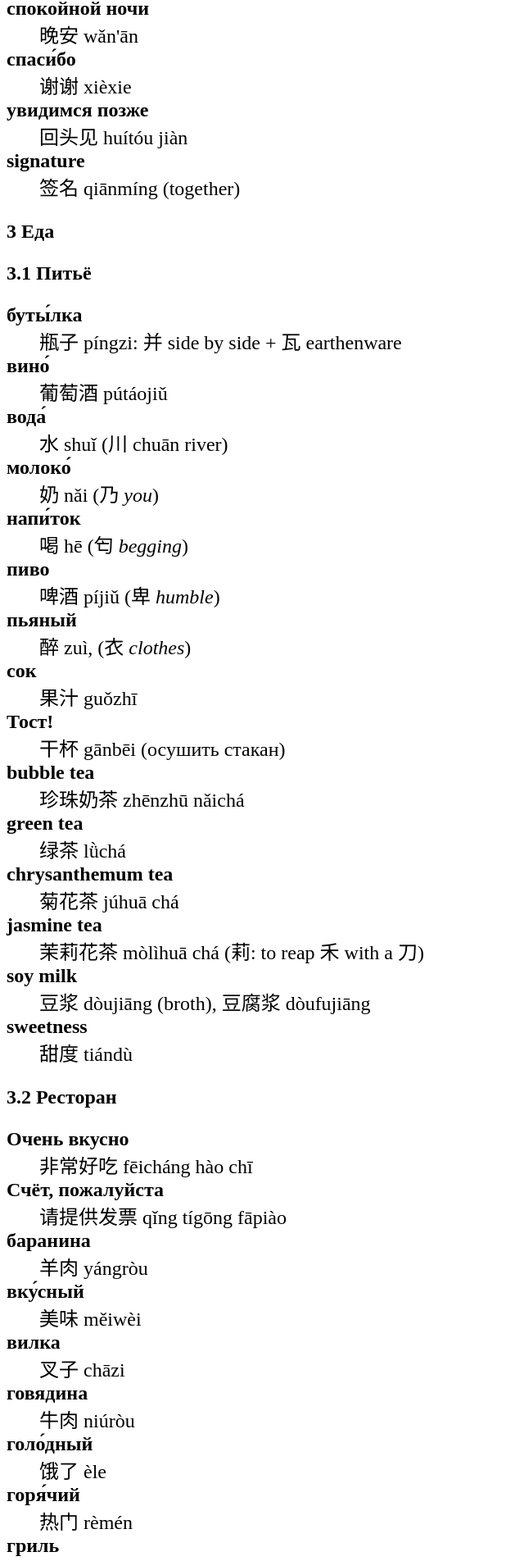
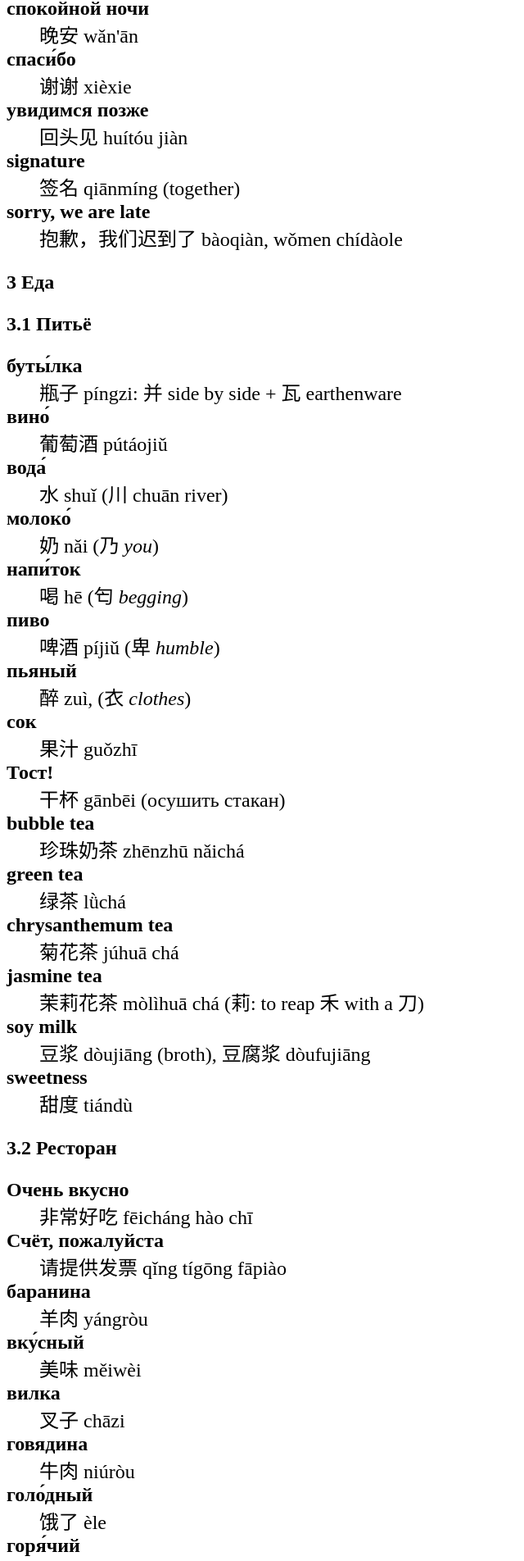
Before and after one commit to ssharoff/ssharoff.github.io, a Jekyll site: the page travel/chinese-phrasebook.html, which Jekyll copies as it is, in a window 1280 px wide. Shown: the part 2114-4018 px from the top of the page at 82% size, without its empty margins (0-640 px from the left). Built offline with Jekyll 4.4.1, drawn with Linux system fonts in a browser that asks for light colours; some of the changed text lies outside the part shown.

Commit message:
we are late

```diff
--- a/travel/chinese-phrasebook.html
+++ b/travel/chinese-phrasebook.html
@@ -3,7 +3,7 @@
 "http://www.w3.org/TR/xhtml1/DTD/xhtml1-strict.dtd">
 <html xmlns="http://www.w3.org/1999/xhtml" lang="en" xml:lang="en">
 <head>
-<!-- 2024-08-31 Sat 11:29 -->
+<!-- 2024-08-31 Sat 19:38 -->
 <meta http-equiv="Content-Type" content="text/html;charset=utf-8" />
 <meta name="viewport" content="width=device-width, initial-scale=1" />
 <title>Разговорник китайский</title>
@@ -39,7 +39,7 @@
   }
   pre.src {
     position: relative;
-    overflow: auto;
+    overflow: visible;
     padding-top: 1.2em;
   }
   pre.src:before {
@@ -51,7 +51,7 @@
     padding: 3px;
     border: 1px solid black;
   }
-  pre.src:hover:before { display: inline; margin-top: 14px;}
+  pre.src:hover:before { display: inline;}
   /* Languages per Org manual */
   pre.src-asymptote:before { content: 'Asymptote'; }
   pre.src-awk:before { content: 'Awk'; }
@@ -194,33 +194,57 @@
 </style>
 <style>*{font-size: x-large;}</style>
 <script type="text/javascript">
-// @license magnet:?xt=urn:btih:e95b018ef3580986a04669f1b5879592219e2a7a&dn=public-domain.txt Public Domain
+/*
+@licstart  The following is the entire license notice for the
+JavaScript code in this tag.
+
+Copyright (C) 2012-2020 Free Software Foundation, Inc.
+
+The JavaScript code in this tag is free software: you can
+redistribute it and/or modify it under the terms of the GNU
+General Public License (GNU GPL) as published by the Free Software
+Foundation, either version 3 of the License, or (at your option)
+any later version.  The code is distributed WITHOUT ANY WARRANTY;
+without even the implied warranty of MERCHANTABILITY or FITNESS
+FOR A PARTICULAR PURPOSE.  See the GNU GPL for more details.
+
+As additional permission under GNU GPL version 3 section 7, you
+may distribute non-source (e.g., minimized or compacted) forms of
+that code without the copy of the GNU GPL normally required by
+section 4, provided you include this license notice and a URL
+through which recipients can access the Corresponding Source.
+
+
+@licend  The above is the entire license notice
+for the JavaScript code in this tag.
+*/
 <!--/*--><![CDATA[/*><!--*/
  function CodeHighlightOn(elem, id)
  {
    var target = document.getElementById(id);
    if(null != target) {
-         elem.classList.add("code-highlighted");
-         target.classList.add("code-highlighted");
+     elem.cacheClassElem = elem.className;
+     elem.cacheClassTarget = target.className;
+     target.className = "code-highlighted";
+     elem.className   = "code-highlighted";
    }
  }
  function CodeHighlightOff(elem, id)
  {
    var target = document.getElementById(id);
-       if(null != target) {
-         elem.classList.remove("code-highlighted");
-         target.classList.remove("code-highlighted");
-       }
+   if(elem.cacheClassElem)
+     elem.className = elem.cacheClassElem;
+   if(elem.cacheClassTarget)
+     target.className = elem.cacheClassTarget;
  }
 /*]]>*///-->
-// @license-end
 </script>
 </head>
 <body>
 <div id="content">
 <h1 class="title">Разговорник китайский</h1>
-<div id="outline-container-org822d8d5" class="outline-2">
-<h2 id="org822d8d5"><span class="section-number-2">1</span> Интерфейсы</h2>
+<div id="outline-container-org525572c" class="outline-2">
+<h2 id="org525572c"><span class="section-number-2">1</span> Интерфейсы</h2>
 <div class="outline-text-2" id="text-1">
 <dl class="org-dl">
 <dt>Account</dt><dd>账户 zhànghù, 用户名 yònghùmíng</dd>
@@ -236,8 +260,8 @@
 </dl>
 </div>
 </div>
-<div id="outline-container-org4828138" class="outline-2">
-<h2 id="org4828138"><span class="section-number-2">2</span> Коммуникация</h2>
+<div id="outline-container-orgc4a0ba1" class="outline-2">
+<h2 id="orgc4a0ba1"><span class="section-number-2">2</span> Коммуникация</h2>
 <div class="outline-text-2" id="text-2">
 <dl class="org-dl">
 <dt>до свида́ния</dt><dd>再见 zàijiàn</dd>
@@ -265,16 +289,17 @@
 <dt>спаси́бо</dt><dd>谢谢 xièxie</dd>
 <dt>увидимся позже</dt><dd>回头见 huítóu jiàn</dd>
 <dt>signature</dt><dd>签名 qiānmíng (together)</dd>
+<dt>sorry, we are late</dt><dd>抱歉，我们迟到了 bàoqiàn, wǒmen chídàole</dd>
 </dl>
 </div>
 </div>
 
-<div id="outline-container-orgd5a8959" class="outline-2">
-<h2 id="orgd5a8959"><span class="section-number-2">3</span> Еда</h2>
+<div id="outline-container-org9687132" class="outline-2">
+<h2 id="org9687132"><span class="section-number-2">3</span> Еда</h2>
 <div class="outline-text-2" id="text-3">
 </div>
-<div id="outline-container-org918469d" class="outline-3">
-<h3 id="org918469d"><span class="section-number-3">3.1</span> Питьё</h3>
+<div id="outline-container-org3f0f8ea" class="outline-3">
+<h3 id="org3f0f8ea"><span class="section-number-3">3.1</span> Питьё</h3>
 <div class="outline-text-3" id="text-3-1">
 <dl class="org-dl">
 <dt>буты́лка</dt><dd>瓶子 píngzi: 并 side by side + 瓦 earthenware</dd>
@@ -296,8 +321,8 @@
 </div>
 </div>
 
-<div id="outline-container-orgf73a257" class="outline-3">
-<h3 id="orgf73a257"><span class="section-number-3">3.2</span> Ресторан</h3>
+<div id="outline-container-orgdd9c68e" class="outline-3">
+<h3 id="orgdd9c68e"><span class="section-number-3">3.2</span> Ресторан</h3>
 <div class="outline-text-3" id="text-3-2">
 <dl class="org-dl">
 <dt>Очень вкусно</dt><dd>非常好吃   fēicháng hào chī</dd>
@@ -359,8 +384,8 @@
 </div>
 </div>
 
-<div id="outline-container-org760e131" class="outline-3">
-<h3 id="org760e131"><span class="section-number-3">3.3</span> Фрукты и овощи</h3>
+<div id="outline-container-org78f9ffa" class="outline-3">
+<h3 id="org78f9ffa"><span class="section-number-3">3.3</span> Фрукты и овощи</h3>
 <div class="outline-text-3" id="text-3-3">
 <dl class="org-dl">
 <dt>арбу́з</dt><dd>西瓜   xīguā</dd>
@@ -390,8 +415,8 @@
 </div>
 </div>
 
-<div id="outline-container-org23d6619" class="outline-2">
-<h2 id="org23d6619"><span class="section-number-2">4</span> Магазин</h2>
+<div id="outline-container-org7f61fb7" class="outline-2">
+<h2 id="org7f61fb7"><span class="section-number-2">4</span> Магазин</h2>
 <div class="outline-text-2" id="text-4">
 <dl class="org-dl">
 <dt>дешево</dt><dd>便宜     piányí</dd>
@@ -407,8 +432,8 @@
 </div>
 </div>
 
-<div id="outline-container-org4fd647e" class="outline-2">
-<h2 id="org4fd647e"><span class="section-number-2">5</span> Размер</h2>
+<div id="outline-container-org7675631" class="outline-2">
+<h2 id="org7675631"><span class="section-number-2">5</span> Размер</h2>
 <div class="outline-text-2" id="text-5">
 <dl class="org-dl">
 <dt>короткий</dt><dd>短  duǎn</dd>
@@ -422,8 +447,8 @@
 </div>
 </div>
 
-<div id="outline-container-org453e3fc" class="outline-2">
-<h2 id="org453e3fc"><span class="section-number-2">6</span> Город</h2>
+<div id="outline-container-org10cbc66" class="outline-2">
+<h2 id="org10cbc66"><span class="section-number-2">6</span> Город</h2>
 <div class="outline-text-2" id="text-6">
 <dl class="org-dl">
 <dt>банкома́т</dt><dd>自动提款机 zìdòng tí kuǎn jī:</dd>
@@ -435,8 +460,8 @@
 </dl>
 </div>
 </div>
-<div id="outline-container-org4819fcd" class="outline-2">
-<h2 id="org4819fcd"><span class="section-number-2">7</span> Погода</h2>
+<div id="outline-container-org8762844" class="outline-2">
+<h2 id="org8762844"><span class="section-number-2">7</span> Погода</h2>
 <div class="outline-text-2" id="text-7">
 <dl class="org-dl">
 <dt>бу́ря</dt><dd></dd>
@@ -494,8 +519,8 @@
 </div>
 </div>
 
-<div id="outline-container-orgba13f9d" class="outline-2">
-<h2 id="orgba13f9d"><span class="section-number-2">8</span> Associations</h2>
+<div id="outline-container-org7374614" class="outline-2">
+<h2 id="org7374614"><span class="section-number-2">8</span> Associations</h2>
 <div class="outline-text-2" id="text-8">
 <dl class="org-dl">
 <dt>⺌</dt><dd>little</dd>
@@ -553,8 +581,8 @@
 </div>
 </div>
 <div id="postamble" class="status">
-<p class="date">Created: 2024-08-31 Sat 11:29</p>
-<p class="validation"><a href="https://validator.w3.org/check?uri=referer">Validate</a></p>
+<p class="date">Created: 2024-08-31 Sat 19:38</p>
+<p class="validation"><a href="http://validator.w3.org/check?uri=referer">Validate</a></p>
 </div>
 </body>
 </html>
--- a/travel/shanghai-plans.org
+++ b/travel/shanghai-plans.org
@@ -48,11 +48,11 @@
  + [ ] [[http://www.kzbwg.cn/en][Confucius Museum]]
  + [ ] [[https://maps.google.com/?cid=14506159276952720806][Kong Family Mansion]]
 
-** Mon 16 Sep: Beijing Downtown [0/3]
+** Mon 16 Sep: Beijing Downtown [0/2]
  + [ ] Train Qufu to Beijing
  + [ ] Forbidden City??
 
-** Tue 17 Sep: Beijing East [0/2]
+** Tue 17 Sep: Beijing East [0/3]
  + [ ] National Museum of China
  + [ ] National Art Museum
  + [ ] ??
```
Also changed, not shown: other parts of travel/chinese-phrasebook.html (+5 -2 lines), other parts of travel/shanghai-plans.org (+1 -1 lines), travel/chinese-phrasebook.org (+6 -2 lines). Lines whose indentation alone changed are shown as unchanged.
